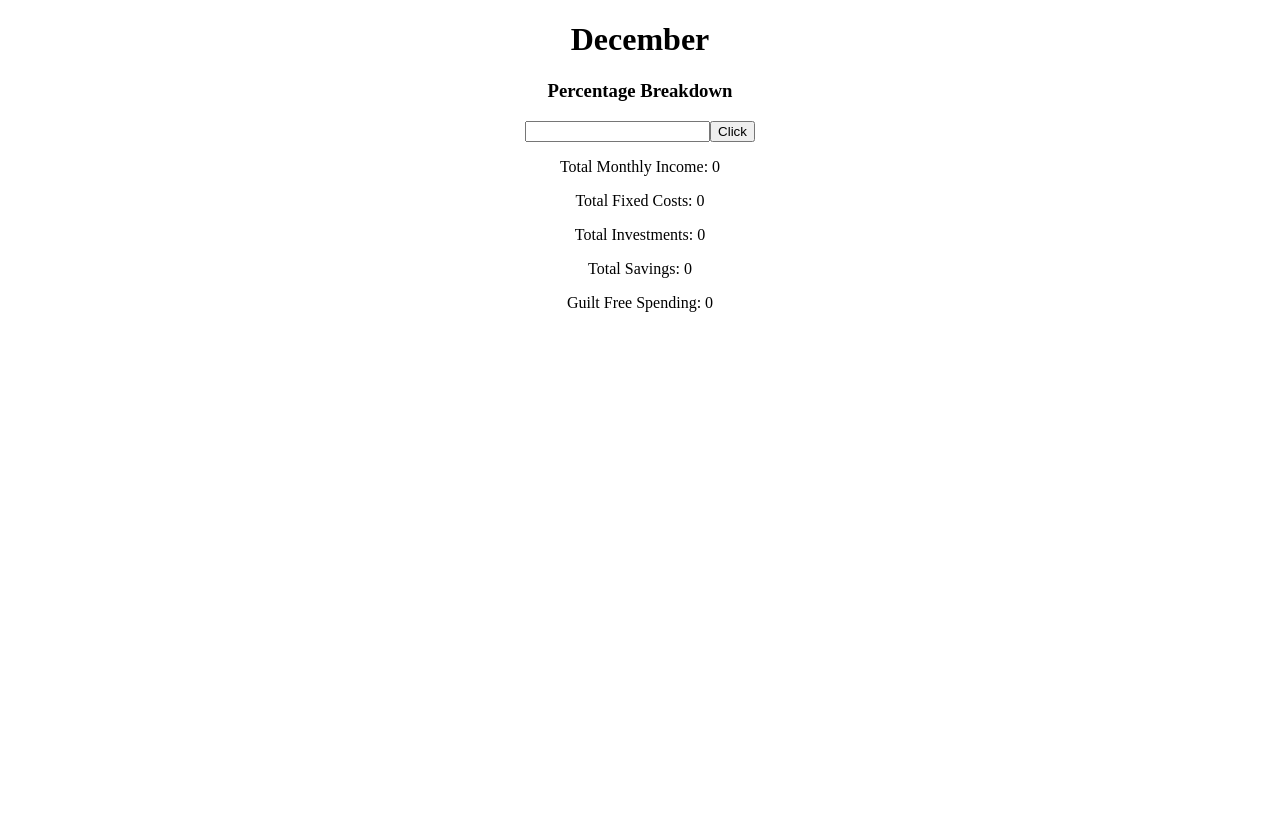
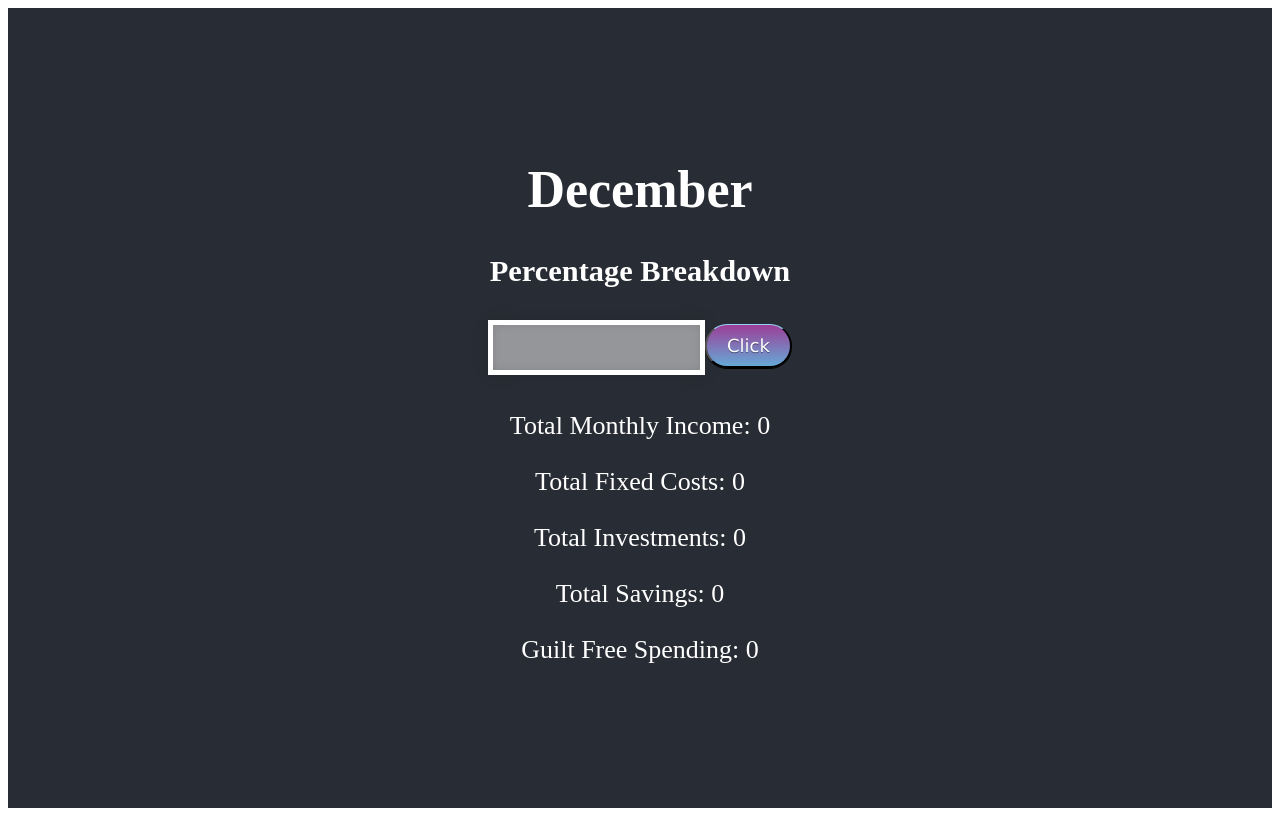
Before and after one commit to awburgard/IWT-Budget, a React (Create React App) app: page / in a window 1280 px wide. Built offline with nearby package versions, Linux system fonts and the light colour scheme.

Commit message:
adds some style

```diff
--- a/src/components/App/App.js
+++ b/src/components/App/App.js
@@ -8,7 +8,9 @@ function App() {
   const currentMonth = months[date.getMonth()];
   return (
     <div className="App">
-      <Calc currentMonth={currentMonth}/>
+      <div className="App-header">
+        <Calc currentMonth={currentMonth} />
+      </div>
     </div>
   );
 }
--- /dev/null
+++ b/src/components/Calc/Calc.css
@@ -0,0 +1,47 @@
+input {
+    border: 5px solid white;
+    -webkit-box-shadow:
+      inset 0 0 8px  rgba(0,0,0,0.1),
+            0 0 16px rgba(0,0,0,0.1);
+    -moz-box-shadow:
+      inset 0 0 8px  rgba(0,0,0,0.1),
+            0 0 16px rgba(0,0,0,0.1);
+    box-shadow:
+      inset 0 0 8px  rgba(0,0,0,0.1),
+            0 0 16px rgba(0,0,0,0.1);
+    padding: 15px;
+    background: rgba(255,255,255,0.5);
+    margin: 0 0 10px 0;
+}
+
+.button {
+    border-top: 1px solid #96d1f8;
+    background: #65a9d7;
+    background: -webkit-gradient(linear, left top, left bottom, from(#9c3e96), to(#65a9d7));
+    background: -webkit-linear-gradient(top, #9c3e96, #65a9d7);
+    background: -moz-linear-gradient(top, #9c3e96, #65a9d7);
+    background: -ms-linear-gradient(top, #9c3e96, #65a9d7);
+    background: -o-linear-gradient(top, #9c3e96, #65a9d7);
+    padding: 10px 20px;
+    -webkit-border-radius: 24px;
+    -moz-border-radius: 24px;
+    border-radius: 24px;
+    -webkit-box-shadow: rgba(0,0,0,1) 0 1px 0;
+    -moz-box-shadow: rgba(0,0,0,1) 0 1px 0;
+    box-shadow: rgba(0,0,0,1) 0 1px 0;
+    text-shadow: rgba(0,0,0,.4) 0 1px 0;
+    color: white;
+    font-size: 18px;
+    font-family: 'Lucida Grande', Helvetica, Arial, Sans-Serif;
+    text-decoration: none;
+    vertical-align: middle;
+    }
+ .button:hover {
+    border-top-color: #28597a;
+    background: #28597a;
+    color: #ccc;
+    }
+ .button:active {
+    border-top-color: #14669c;
+    background: #14669c;
+    }
--- a/src/components/Calc/Calc.js
+++ b/src/components/Calc/Calc.js
@@ -1,4 +1,5 @@
 import React, { Component } from "react";
+import './Calc.css';
 
 class Calc extends Component {
   constructor(props){
@@ -46,7 +47,7 @@ class Calc extends Component {
         </div>
         <h3>Percentage Breakdown</h3>
         <input onChange={this.handleIncomeChange('totalIncome')}/>
-        <button onClick={this.totalIncomeBreakdown}>Click</button>
+        <button className="button" onClick={this.totalIncomeBreakdown}>Click</button>
         <p>Total Monthly Income: {this.state.totalIncome}</p>
         <p>Total Fixed Costs: {this.state.monthlyFixedCost}</p>
         <p>Total Investments: {this.state.investmentCost}</p>
```
